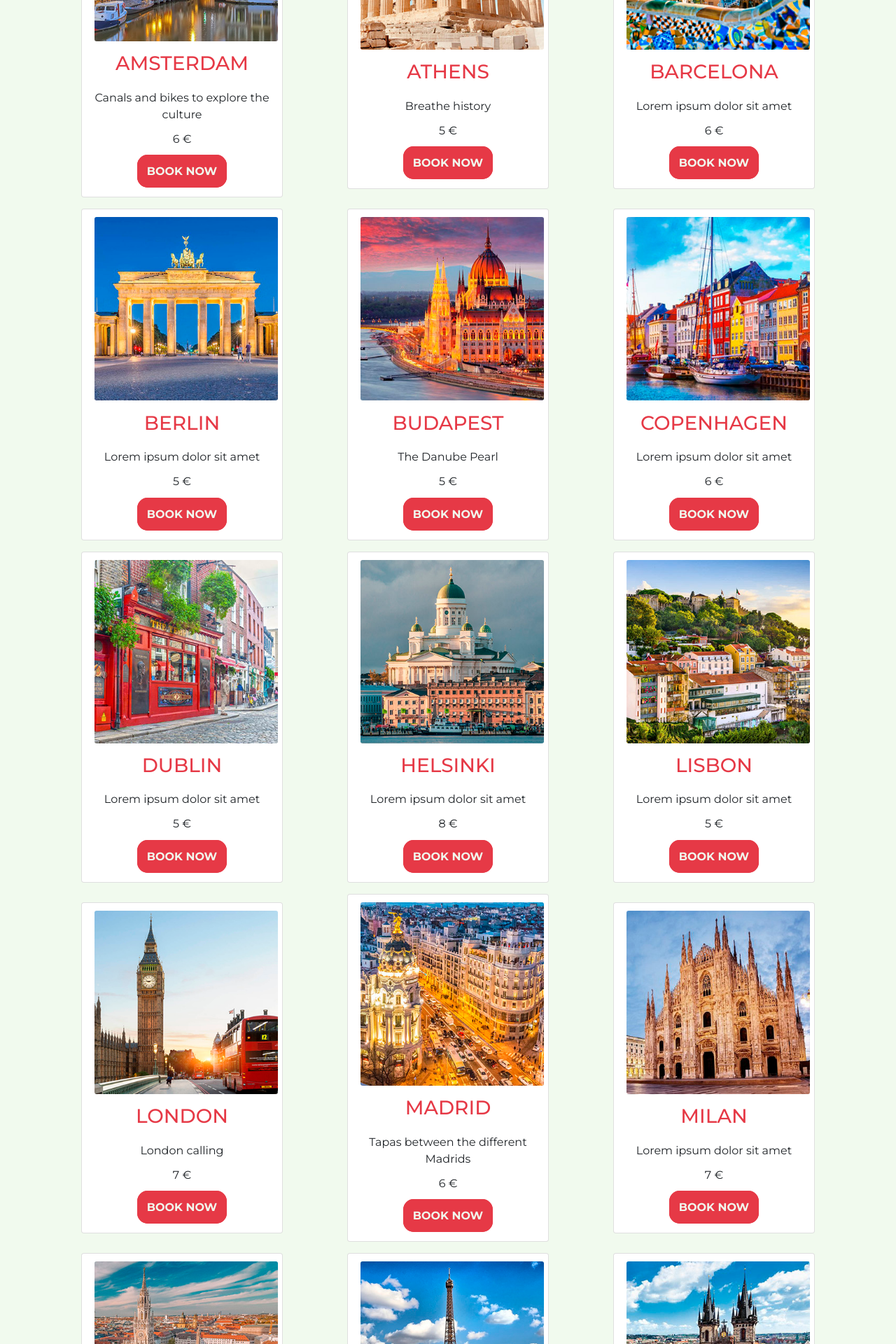
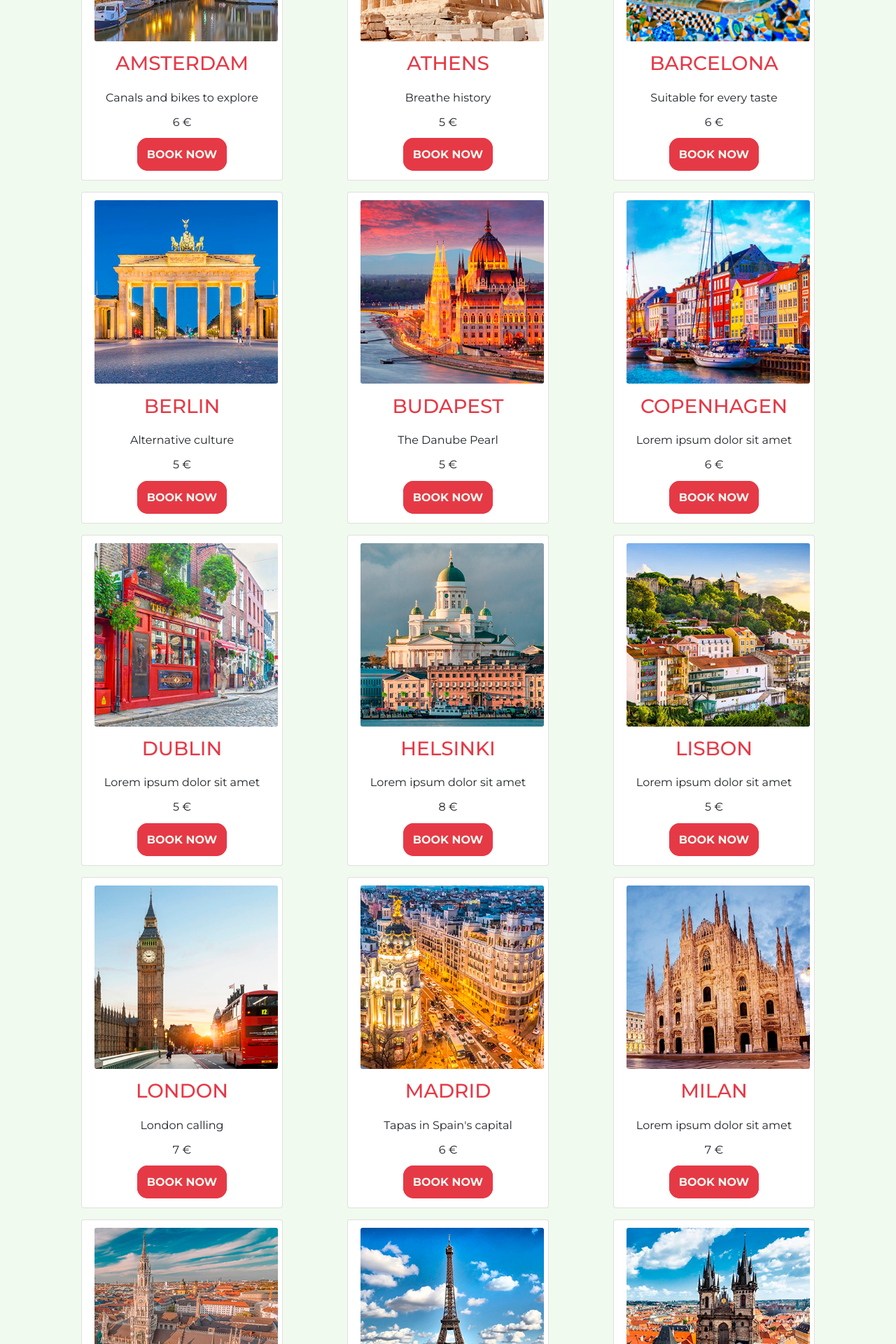
Before and after one commit to franciccone/ecommerce-react, a React (Create React App) app: page / in a window 1280 px wide. Shown: the part 1040-2960 px from the top of the page at 70% size. Built offline with nearby package versions, Linux system fonts and the light colour scheme.

Commit message:
More cities descriptions on catalog

```diff
--- a/src/data/catalog.js
+++ b/src/data/catalog.js
@@ -46,8 +46,8 @@ export const catalog = [
         picture: amsterdamPreview,
         region: "West",
         name: "Amsterdam",
-        desc: "Canals and bikes to explore the culture",
-        bigdesc: "Windmills, cycling, Van Gogh, and canals are all part of Amsterdam’s storied charm, but there’s more to the Dutch capital than its most apparent associations. For a taste of the “new” Amsterdam, grab a drink at Droog, a renovated 17th-century hotel with just one room; float in a weightless state in the saltwater pods at Koan Float; or try innovative takes on seasonal fruits and vegetables at De Kas, a restaurant housed in the former Amsterdam City Greenery.",
+        desc: "Canals and bikes to explore",
+        bigdesc: "Windmills, cycling, Van Gogh, and canals are all part of Amsterdam’s storied charm, but there’s more to the Dutch capital than its most apparent associations. For a taste of the 'new' Amsterdam, grab a drink at Droog, a renovated 17th-century hotel with just one room; float in a weightless state in the saltwater pods at Koan Float; or try innovative takes on seasonal fruits and vegetables at De Kas, a restaurant housed in the former Amsterdam City Greenery.",
         price: 6,
         stock: 20
     },
@@ -68,8 +68,8 @@ export const catalog = [
         picture: barcelonaPreview,
         region: "west",
         name: "Barcelona",
-        desc: "Lorem ipsum dolor sit amet",
-        bigdesc: "Lorem ipsum dolor sit amet, consetetur sadipscing elitr, sed diam nonumy eirmod tempor invidunt ut labore et dolore magna aliquyam erat, sed diam voluptua. At vero eos et accusam et justo duo dolores et ea rebum. Stet clita kasd gubergren, no sea takimata sanctus est Lorem ipsum dolor sit amet.",
+        desc: "Suitable for every taste",
+        bigdesc: "From the mountains to the beach, the historic to the contemporary, sunny Barcelona—lucky city that it is—has it all. Brush up on Catalan history at El Born Centre Cultural or take a street art tour of the trendy El Raval district.",
         price: 6,
         stock: 20
     },
@@ -79,7 +79,7 @@ export const catalog = [
         picture: berlinPreview,
         region: "west",
         name: "Berlin",
-        desc: "Lorem ipsum dolor sit amet",
+        desc: "Alternative culture",
         bigdesc: "Lorem ipsum dolor sit amet, consetetur sadipscing elitr, sed diam nonumy eirmod tempor invidunt ut labore et dolore magna aliquyam erat, sed diam voluptua. At vero eos et accusam et justo duo dolores et ea rebum. Stet clita kasd gubergren, no sea takimata sanctus est Lorem ipsum dolor sit amet.",
         price: 5,
         stock: 20
@@ -156,7 +156,7 @@ export const catalog = [
         picture: madridPreview,
         region: "west",
         name: "Madrid",
-        desc: "Tapas between the different Madrids",
+        desc: "Tapas in Spain's capital",
         bigdesc: "The magic of Madrid is best captured on foot, strolling through the streets, stopping in a museum or sitting for a drink at La Alemana, a historic bar once frequented by Ava Gardner and Ernest Hemingway. For a taste of everyday Spanish life in this vibrant capital city, shop at El Corte Inglés, sample the market culture at Mercado San Antón and the Mercado de San Fernando.",
         price: 6,
         stock: 20
@@ -189,8 +189,8 @@ export const catalog = [
         picture: parisPreview,
         region: "west",
         name: "Paris",
-        desc: "Lorem ipsum dolor sit amet",
-        bigdesc: "Lorem ipsum dolor sit amet, consetetur sadipscing elitr, sed diam nonumy eirmod tempor invidunt ut labore et dolore magna aliquyam erat, sed diam voluptua. At vero eos et accusam et justo duo dolores et ea rebum. Stet clita kasd gubergren, no sea takimata sanctus est Lorem ipsum dolor sit amet.",
+        desc: "'La Cité de la Lumiére'",
+        bigdesc: "Paris hardly needs an introduction—proper nouns will suffice: the Louvre, the Eiffel Tower, Notre-Dame, Sacre-Coeur, Musée Rodin, Centre Pompidou, Saint-Germain, the Seine (at dusk). Dine like the French near the Bastille at Chez Paul or stroll among the statues at the elegant Luxembourg Gardens.",
         price: 7,
         stock: 20
     },
```
